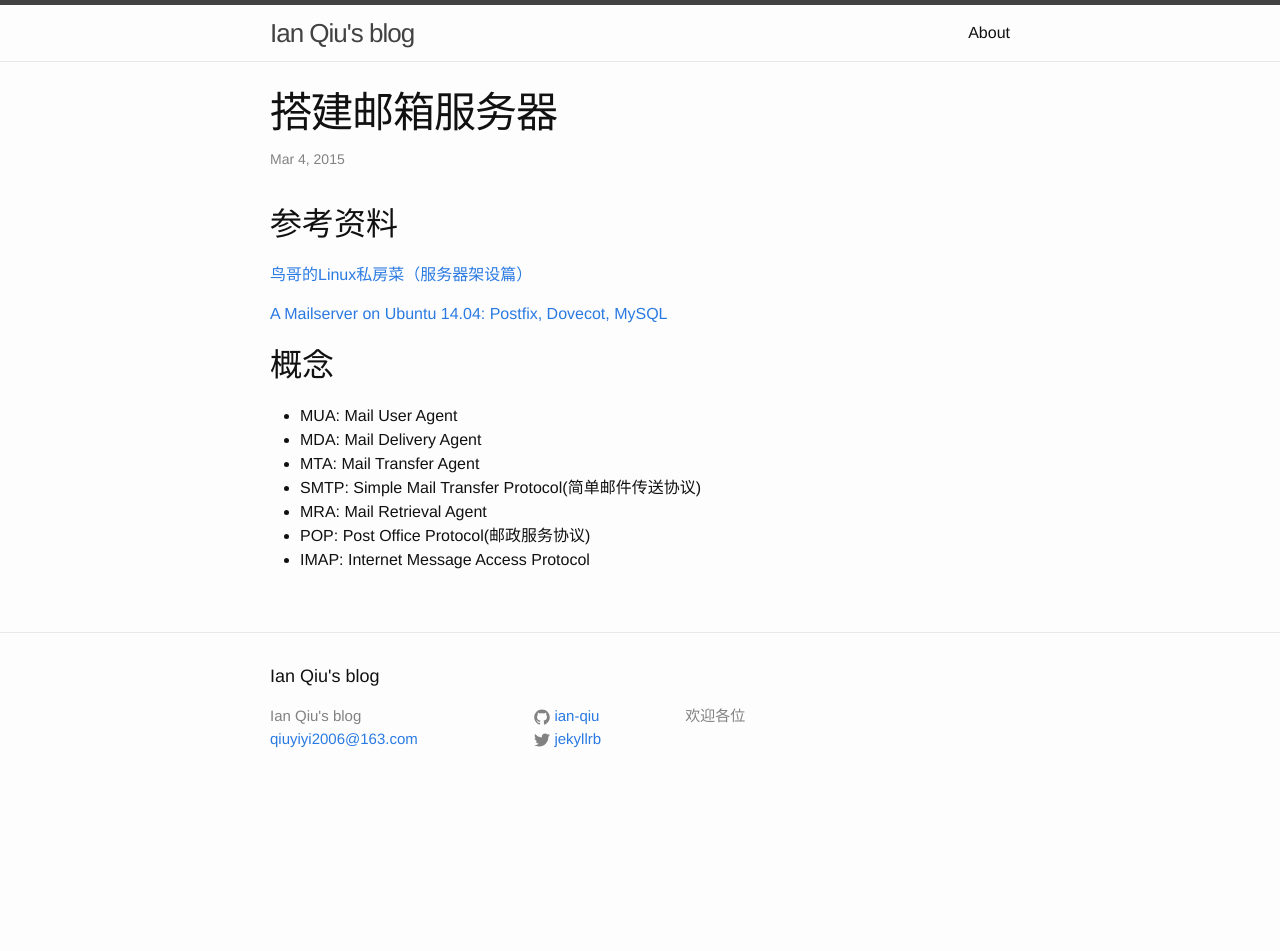
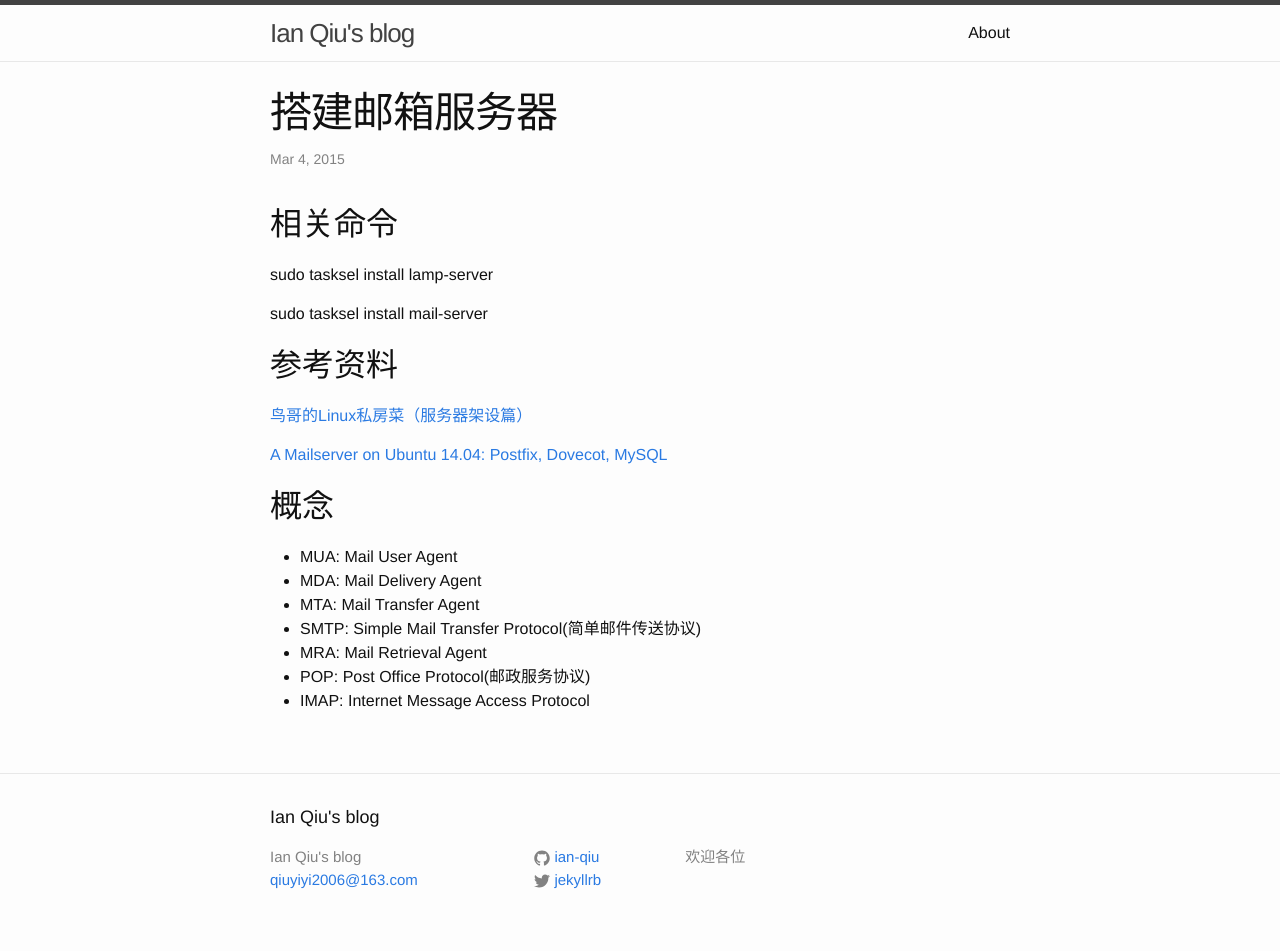
Before and after one commit to ian-qiu/ian-qiu.github.io, a Jekyll site: the page built from _posts/2015-03-04-mail-server.markdown, in a window 1280 px wide. Built offline with Jekyll 4.4.1, drawn with Linux system fonts in a browser that asks for light colours; before the commit the page ends 900 px from its top, so only the background shows below that.

Commit message:
mail server

```diff
--- a/_posts/2015-03-04-mail-server.markdown
+++ b/_posts/2015-03-04-mail-server.markdown
@@ -4,6 +4,14 @@ title:  "搭建邮箱服务器"
 date:   2015-03-04 10:59:41
 categories: study
 ---
+
+
+相关命令
+----------------------
+
+sudo tasksel install lamp-server
+
+sudo tasksel install mail-server
 
 参考资料
 ----------------------
```
